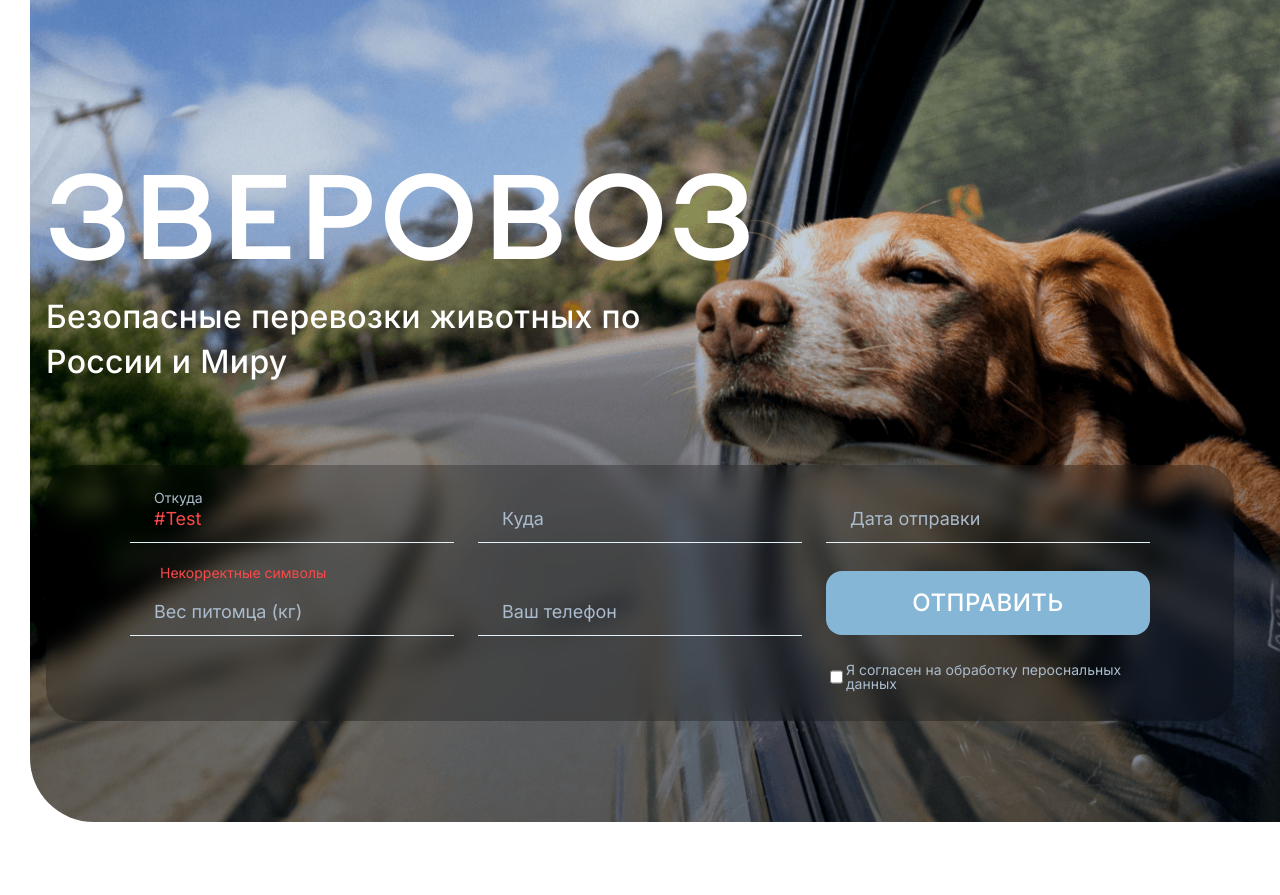
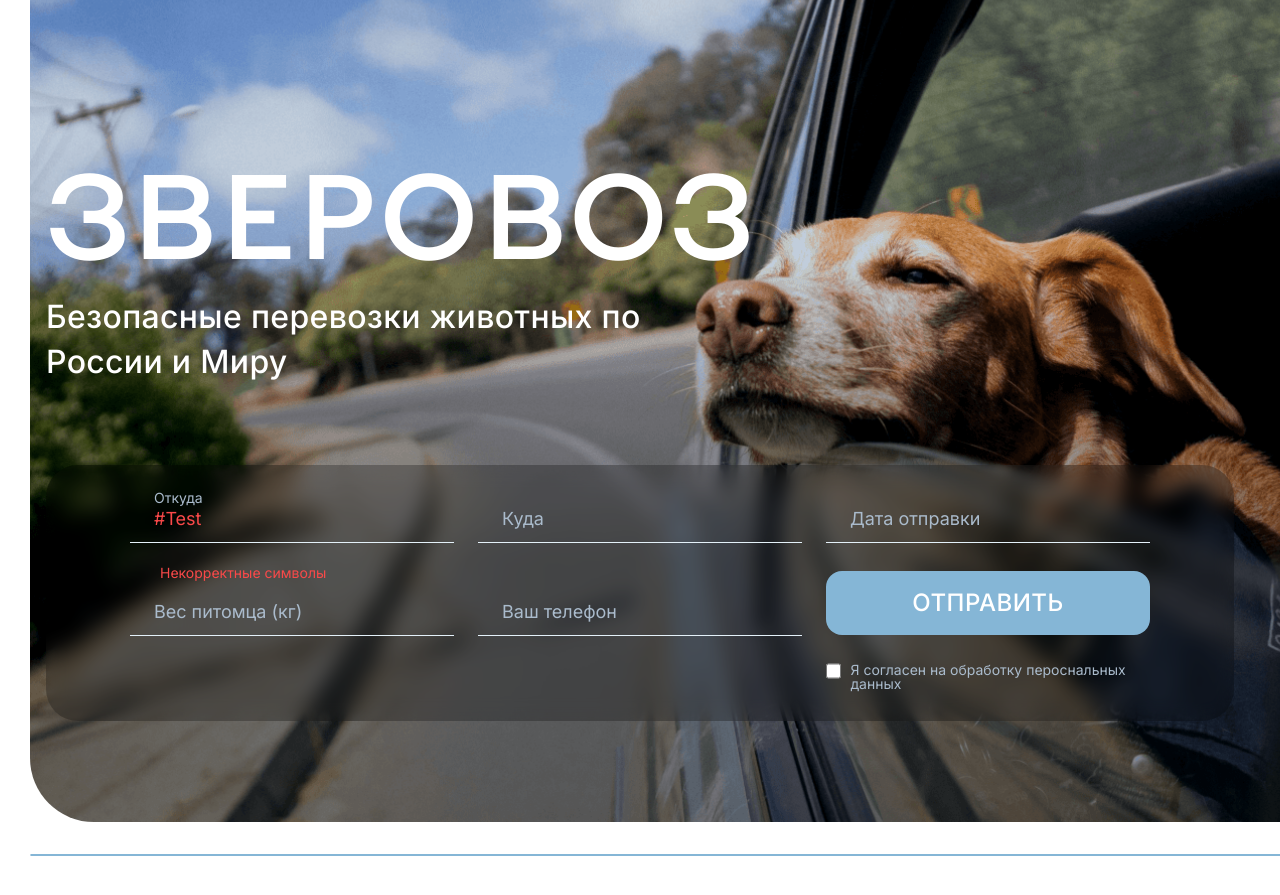
Before and after one commit to Breakhead2/zverovoz, a plain HTML site: page index.html in a window 1280 px wide. Shown: the part 105-1000 px from the top of the page. Before the commit the page ends 957 px from the top, so only its background shows below. Drawn offline with Linux system fonts and the light colour scheme.

Commit message:
feat: update header

```diff
--- a/index.html
+++ b/index.html
@@ -158,6 +158,14 @@
           </div>
         </div>
       </header>
+      <main class="main">
+        <section class="services">
+          <div class="services__container container">
+
+          </div>
+        </section>
+      </main>
+      <footer></footer>
     </div>
   </body>
 </html>
--- a/style.css
+++ b/style.css
@@ -401,6 +401,9 @@ body {
 }
 
 .body__wrapper {
+  margin: 0 auto;
+  max-width: 1860px;
+  width: 100%;
   padding: 19px 30px 30px;
   min-height: 100%;
   display: grid;
@@ -411,7 +414,8 @@ body {
 }
 
 .container {
-  max-width: 100%;
+  width: 100%;
+  max-width: 1357px;
   box-sizing: border-box;
   margin-left: auto;
   margin-right: auto
@@ -431,8 +435,6 @@ body {
   flex-direction: column;
   align-items: center;
   padding: 0 16px;
-  max-width: 1357px;
-  width: 100%;
 }
 
 .header__row--top {
@@ -678,4 +680,51 @@ body {
 .callback-form__label-checkbox {
   display: flex;
   cursor: pointer;
+  gap: 10px;
+  align-items: start;
 }
+
+.callback-form__label-checkbox input[type="checkbox"] {
+  width: 16px;
+  height: 16px;
+  margin: 0;
+  padding: 0;
+
+  border-radius: 2px;
+}
+
+.callback-form__label-checkbox input[type="checkbox"]::before {
+  color: var(--white)!important;
+  background-color: var(--white)!important;
+
+}.callback-form__label-checkbox input[type="checkbox"]::after {
+  color: var(--white)!important;
+  background-color: var(--white)!important;
+}
+
+.callback-form__label-checkbox input[type="checkbox"]:checked {
+  accent-color: var(--status-logo)!important;
+  color: var(--white)!important;
+}
+
+.callback-form__label-checkbox input[type="checkbox"]:focus {
+  border: 2px solid var(--status-red);
+}
+
+.main {
+  margin: 32px 0;
+}
+
+.services {
+  border-radius: 64px;
+  width: 100%;
+  max-width: 1860px;
+  border: 1px solid var(--color-bl1);
+}
+
+.services__container {
+  display: flex;
+  flex-direction: column;
+  align-items: center;
+  padding: 0 16px;
+}
```
Also changed, not shown: assets/images/company-name.svg (deleted), assets/images/logo.svg (deleted).
